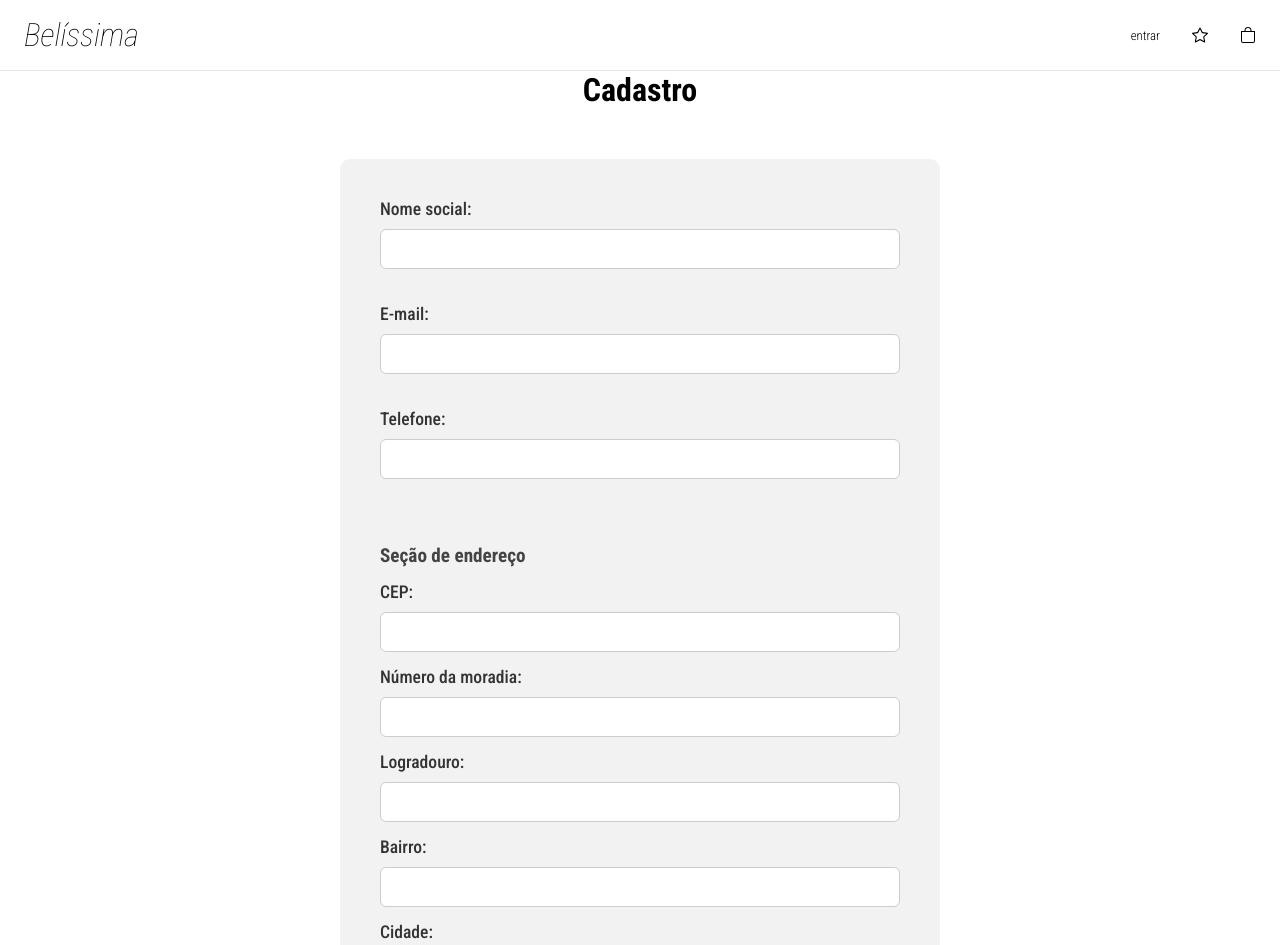
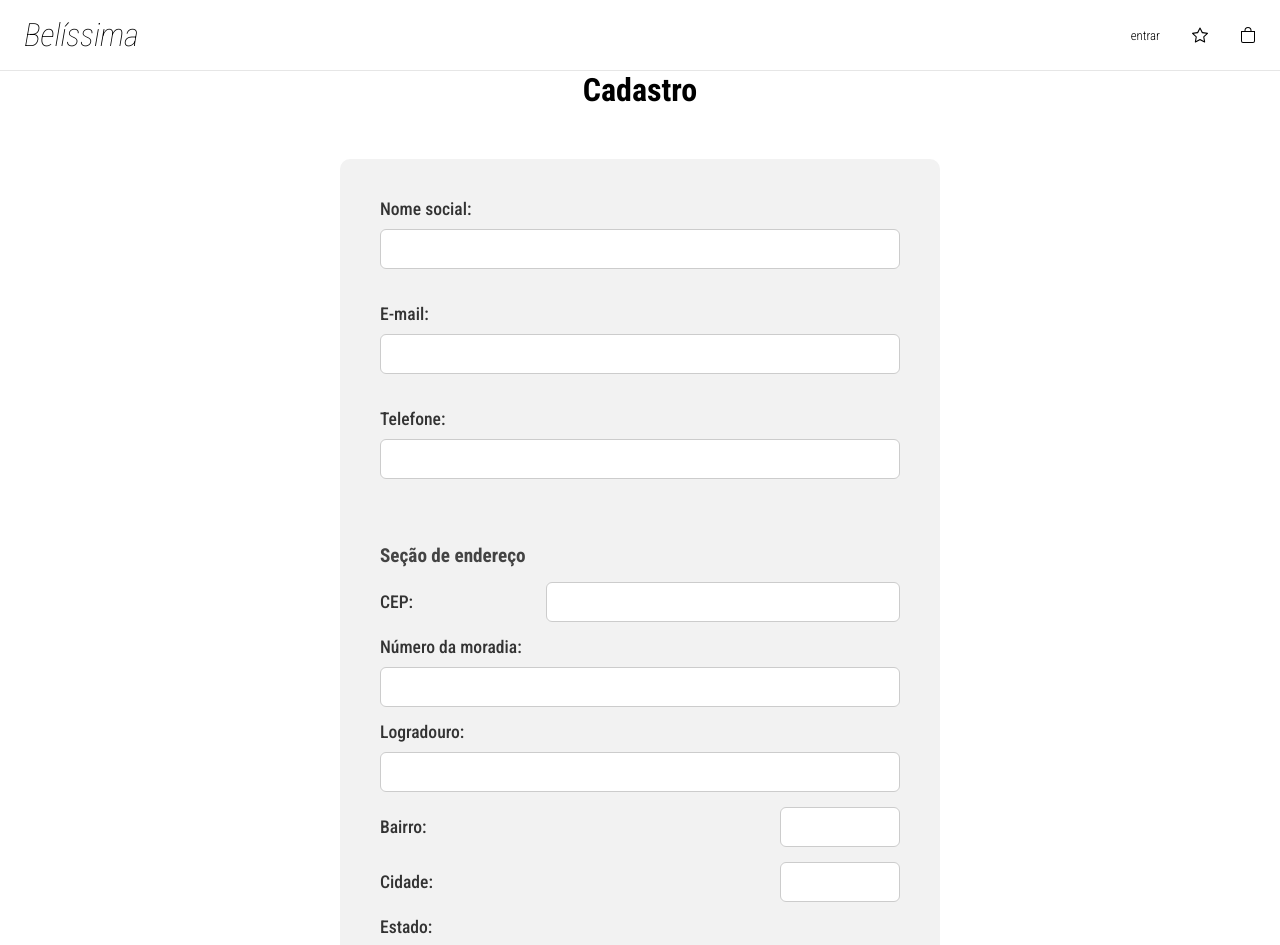
Before and after one commit to projeto-belissima/front-end, a Vue app: page /cadastro in a window 1280 px wide. Shown: the top 945 px of the page. Built offline with nearby package versions, Linux system fonts and the light colour scheme.

Commit message:
feat: iniciando a responsividade da página de cadastro #26

```diff
--- a/src/views/CadastroView.vue
+++ b/src/views/CadastroView.vue
@@ -82,7 +82,6 @@
     width: 100%;
     max-width: 600px;
     font-family: var(--fonte-principal);
-    /* box-shadow: 0 4px 12px rgba(0,0,0,0.1);*/
   }
 
   .container div,
@@ -93,6 +92,24 @@
     margin-bottom: 15px;
   }
 
+@media (min-width: 992px) {
+  section > div:nth-child(1),
+  section > div:nth-child(2) {
+    display: grid;
+    grid-template-columns: 150px 1fr; /* Label menor, input maior */
+    align-items: center;
+    gap: 1rem;
+  }
+
+  section > div:nth-child(5),
+  section > div:nth-child(6) {
+    display: grid;
+    grid-template-columns: 1fr 120px;
+    gap: 1rem;
+    align-items: center;
+  }
+}
+
   label {
     font-size: 1.1rem;
     font-weight: 500;
@@ -100,10 +117,12 @@
   }
 
   input {
+    width: 100%;
     padding: 10px;
     font-size: 1rem;
     border: 1px solid #ccc;
     border-radius: 6px;
+     box-sizing: border-box;
     transition: border-color 0.2s ease;
   }
 
```
